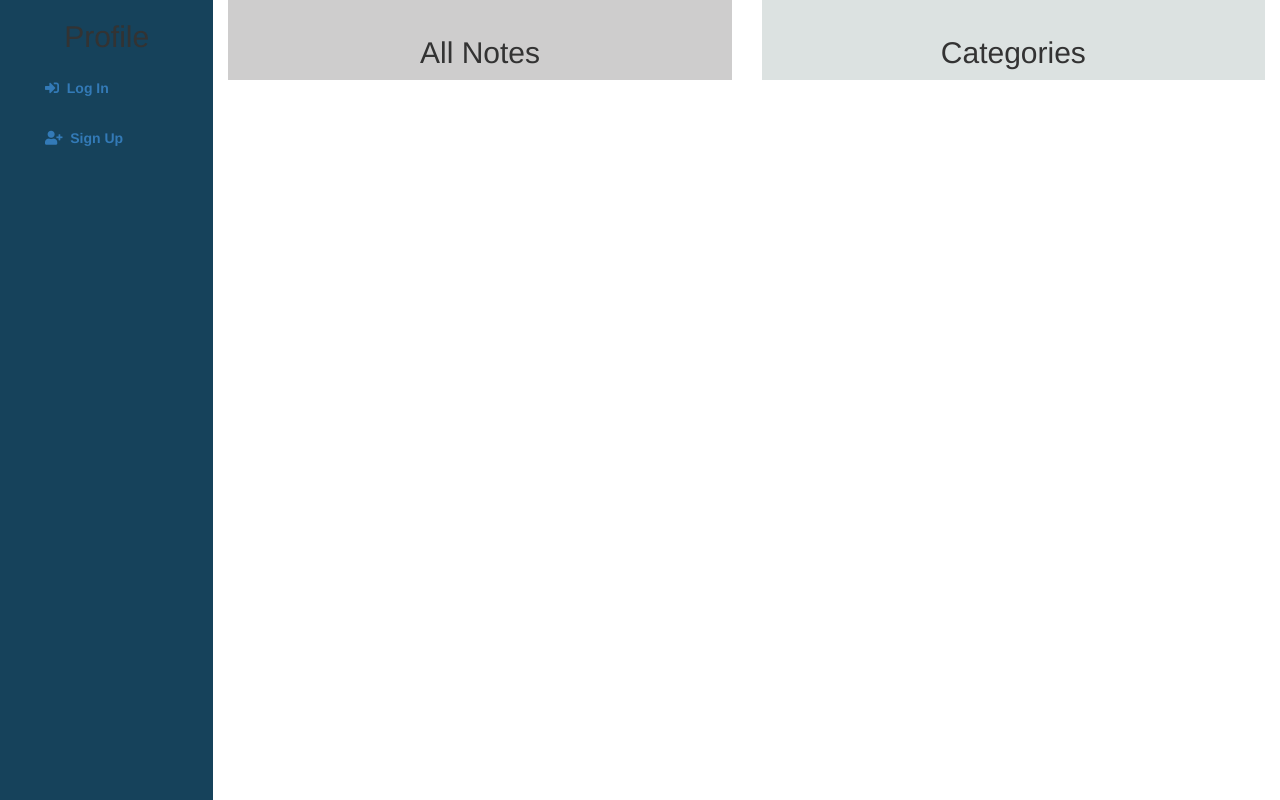
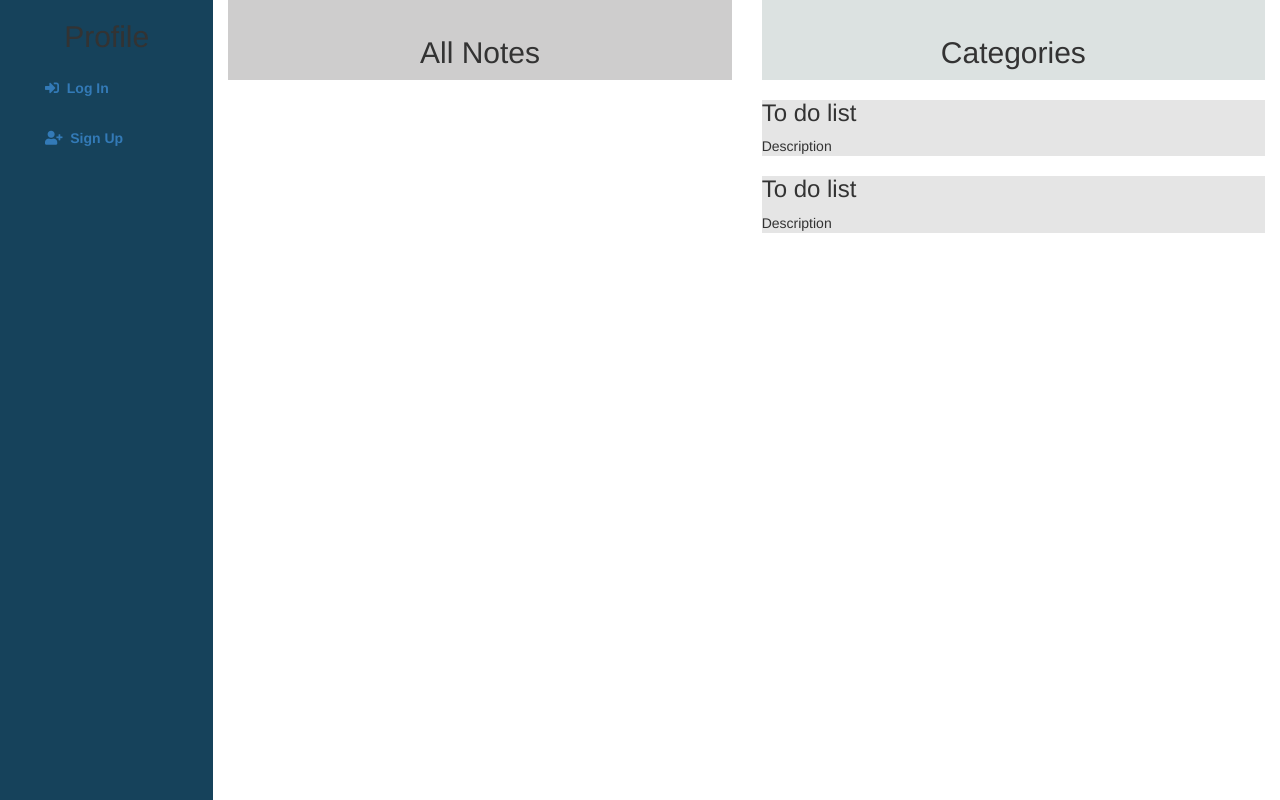
Before and after one commit to Roney-juma/NoteBook-Flask, a Flask app: page / in a window 1280 px wide. Run offline with Flask 2, Linux system fonts and the light colour scheme; data that the repository does not hold is empty; some libraries are stand-ins or nearby versions.

```diff
--- a/app/static/css/index.css
+++ b/app/static/css/index.css
@@ -3,6 +3,8 @@ h2 {
   text-align: center;
 }
 .profile-col {
+  display: flex;
+  flex-direction: column;
   height: 100vh;
   background-color: #16425B;
 }
@@ -24,6 +26,9 @@ h2 {
 .categories-header {
   background-color: #DCE2E1;
 }
+.category-item {
+  background-color: #E5E5E5;
+}
 @media (max-width: 500px) {
 
 }
--- a/app/templates/notes_page.html
+++ b/app/templates/notes_page.html
@@ -53,7 +53,7 @@
         {% for note in notes %}
         <div class="note">
           <h4><a href="{{url_for('main.note',id = note.id)}}">{{note.title | upper}}</a></h4>
-          <h5>{{note.description}}</h5>
+          <h5>{{note.content}}</h5>
           <p>Noted on :<small class="text-muted mr-2"> {{note.time.strftime('%d-%m-%Y')}}</small> by <a
               href="user/{{note.user.username}}">{{note.user.username}}</a></p>
 
@@ -66,6 +66,14 @@
       <div class="categories-header">
         <h2>Categories</h2>
       </div>
+      <div class="category-item">
+        <h3>To do list</h3>
+        <p>Description</p>
+      </div>
+      <div class="category-item">
+        <h3>To do list</h3>
+        <p>Description</p>
+      </div>
     </div>
 
   </div>
--- a/manage.py
+++ b/manage.py
@@ -3,7 +3,7 @@ from flask_migrate import Migrate, MigrateCommand
 from app import create_app,db
 from app.models import User
 
-app = create_app('production')
+app = create_app('development')
 
 manager = Manager(app)
 manager.add_command('server',Server)
```
Also changed, not shown: app/templates/edit_note.html (added, +24 -0 lines).
